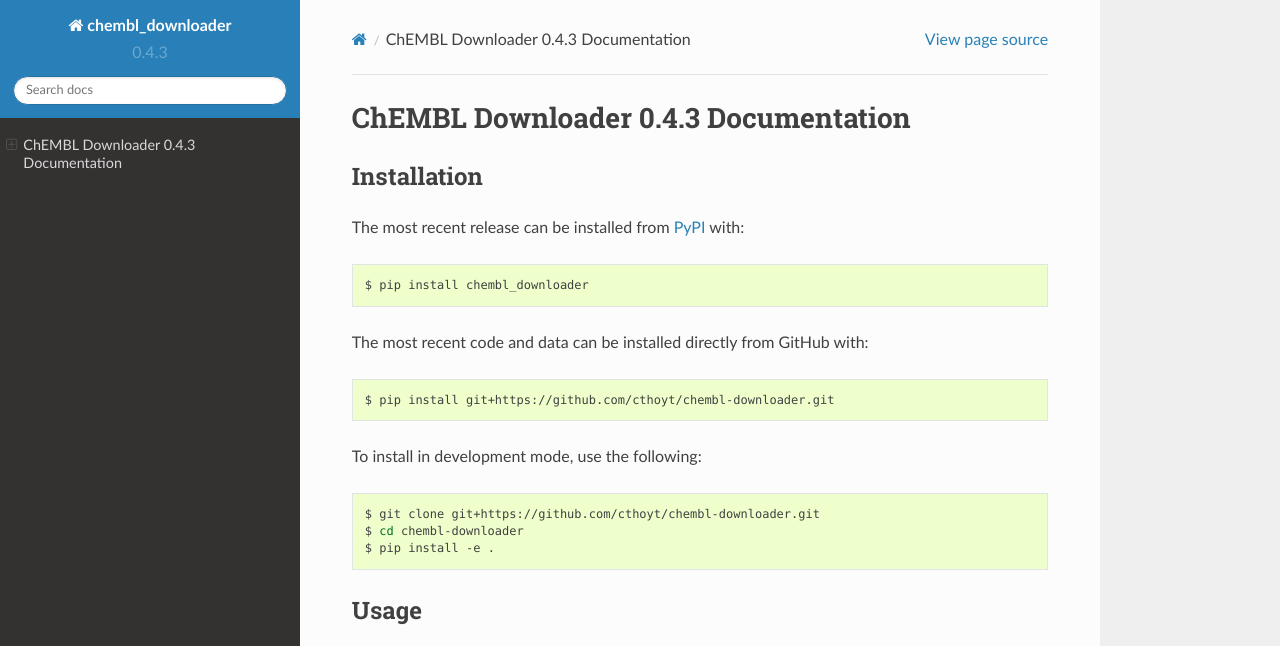
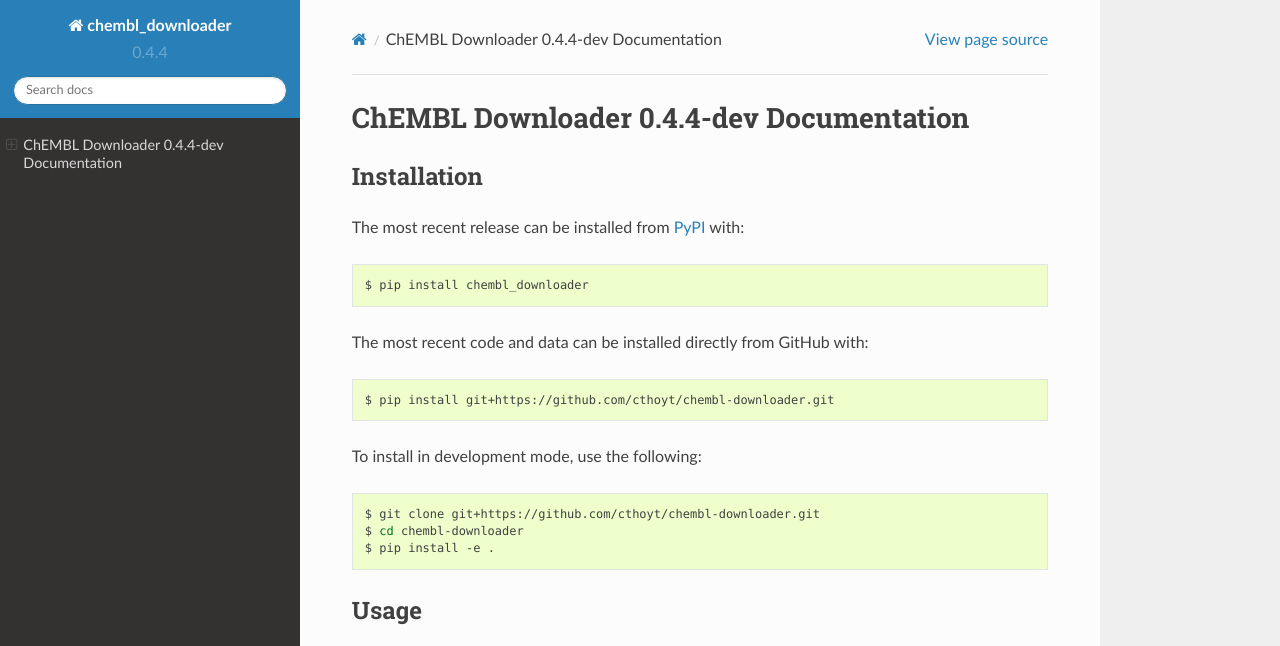
Before and after one commit to cthoyt/chembl-downloader, a Sphinx documentation site: the page built from docs/source/index.rst, in a window 1280 px wide and 1212 px high, cut to the strip 0-646 px from the top of the window. Built offline with Sphinx 7.4.7 and the Read the Docs theme 2.0.0, drawn with Linux system fonts in a browser that asks for light colours.

Commit message:
Bump version: 0.4.3 → 0.4.4-dev

```diff
--- a/docs/source/conf.py
+++ b/docs/source/conf.py
@@ -27,7 +27,7 @@
 author = "Charles Tapley Hoyt"
 
 # The full version, including alpha/beta/rc tags.
-release = "0.4.3"
+release = "0.4.4-dev"
 
 # The short X.Y version.
 parsed_version = re.match(
--- a/setup.cfg
+++ b/setup.cfg
@@ -4,7 +4,7 @@
 # Configuring setup()
 [metadata]
 name = chembl_downloader
-version = 0.4.3
+version = 0.4.4-dev
 description = Reproducibly download, open, parse, and query ChEMBL
 long_description = file: README.md
 long_description_content_type = text/markdown
```
Also changed, not shown: .bumpversion.cfg.
